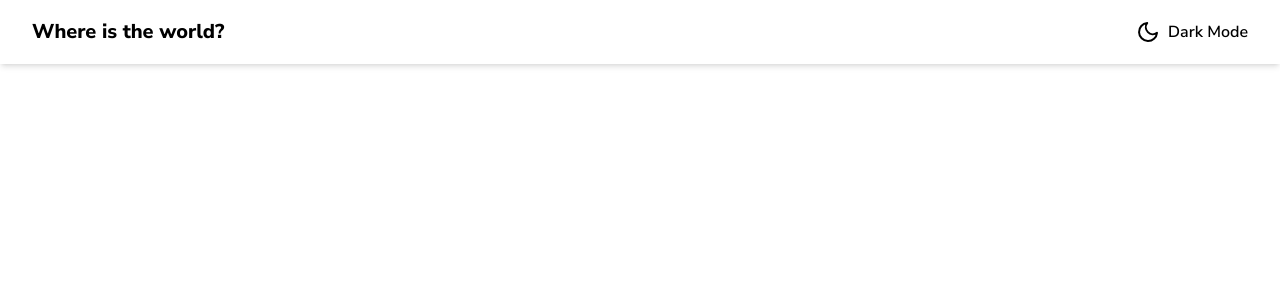
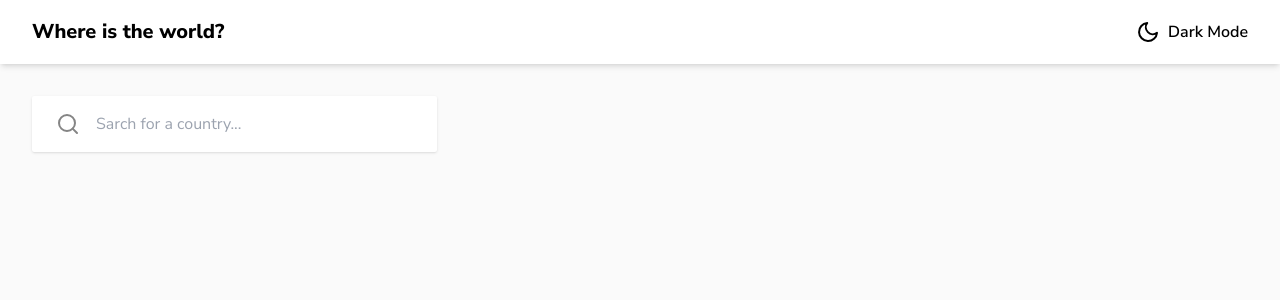
Before and after one commit to anjankarmakar10/rest-countries, a React (Vite) app: page / in a window 1280 px wide. Shown: the top 300 px of the page. Built offline with nearby package versions, Linux system fonts and the light colour scheme.

Commit message:
search box done

```diff
--- a/src/components/Body.jsx
+++ b/src/components/Body.jsx
@@ -1,9 +1,21 @@
 import React from "react";
+import { Search } from "react-feather";
 
 const Body = () => {
   return (
-    <div>
-      <div className="container mx-auto px-8 py-8"></div>
+    <div className="bg-light-gray min-h-[90vh]">
+      <div className="container mx-auto px-8 py-8">
+        <section>
+          <div className="bg-white shadow flex px-6 py-4 md:w-1/3 gap-4 rounded-sm dark:bg-dark-blue">
+            <Search className="text-dark-gray dark:text-white" />
+            <input
+              className="text-dark-gray dark:bg-dark-blue dark:text-white placeholder:dark:text-white outline-none"
+              type="text"
+              placeholder="Sarch for a country..."
+            />
+          </div>
+        </section>
+      </div>
     </div>
   );
 };
```
